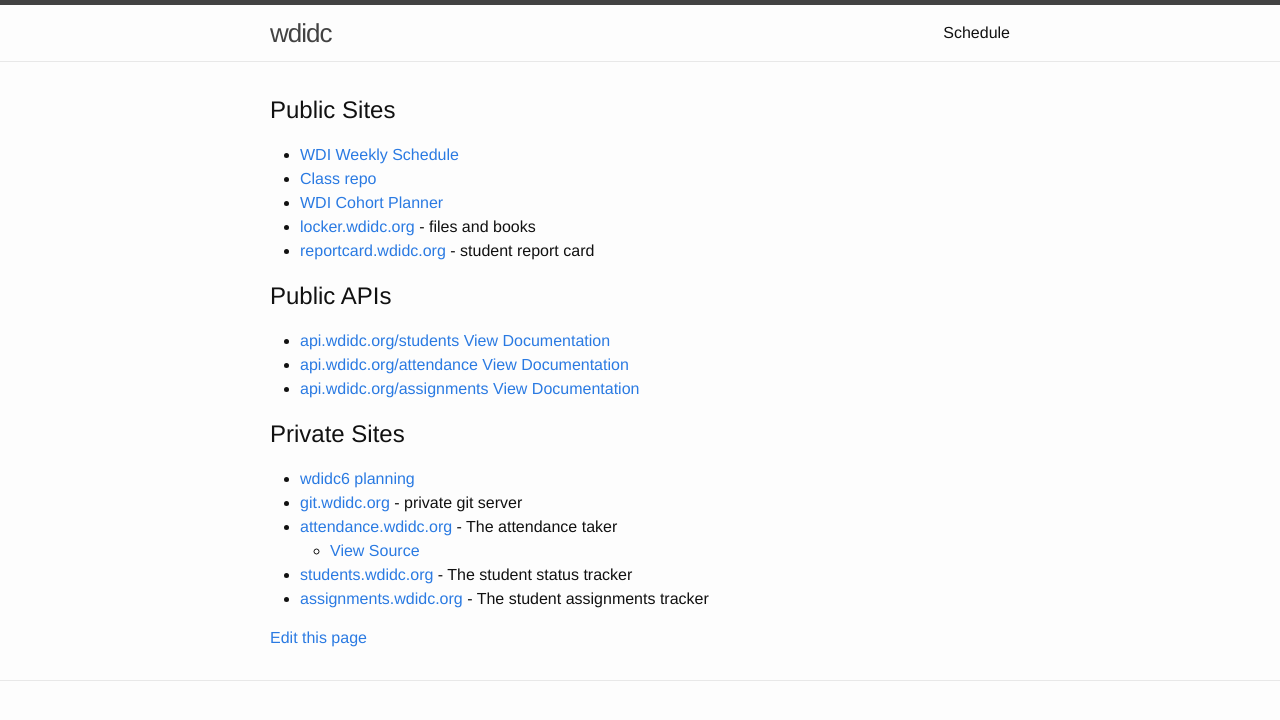
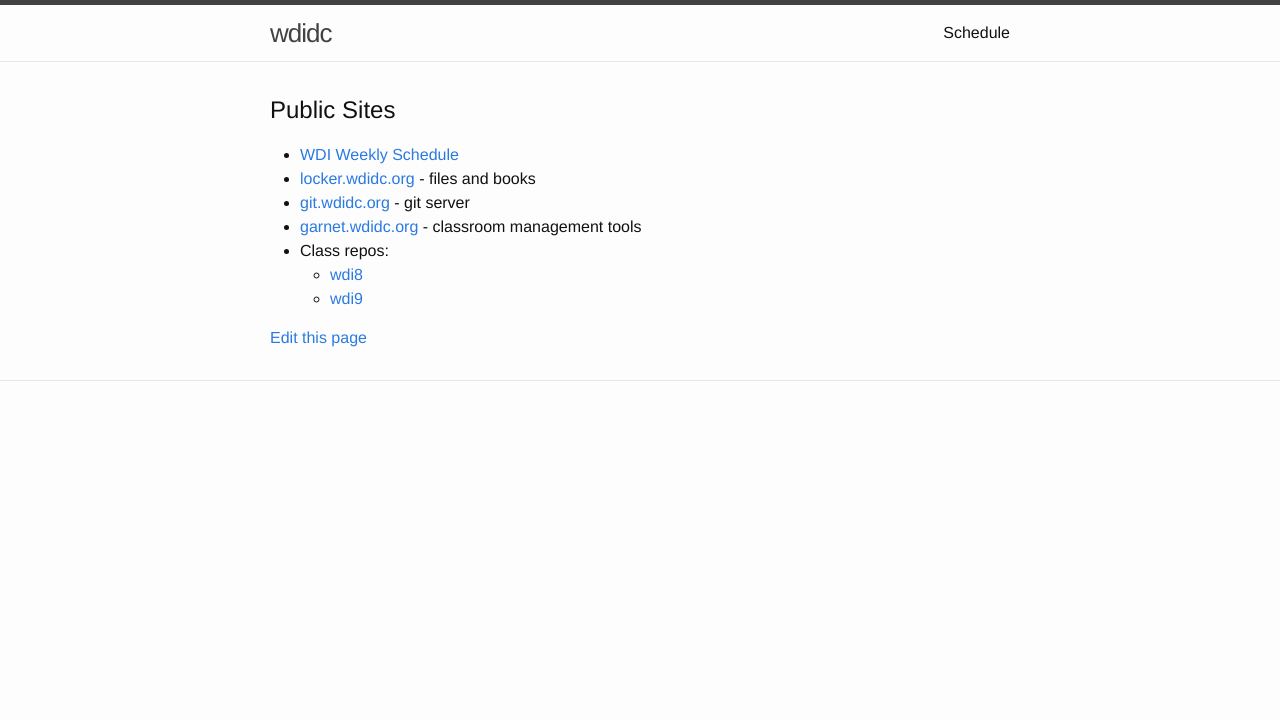
Before and after one commit to wdidc/wdidc.org, a Jekyll site: the page built from index.html, in a window 1280 px wide. Shown: the top 720 px of the page. Built offline with Jekyll 4.4.1, drawn with Linux system fonts in a browser that asks for light colours.

Commit message:
Update index.html

```diff
--- a/index.html
+++ b/index.html
@@ -9,55 +9,18 @@ layout: default
       <a href='http://wdidc.org/schedule/'>WDI Weekly Schedule</a>
     </li>
     <li>
-      <a href='https://github.com/ga-dc/peanut-butter-and-jelly'>Class repo</a>
-    </li>
-    <li>
-      <a href='https://trello.com/b/7stjI2Xz/dc-wdi-6'>WDI Cohort Planner</a>
-    </li>
-    <li>
       <a href='http://locker.wdidc.org'>locker.wdidc.org</a> - files and books
     </li>
     <li>
-      <a href='http://reportcard.wdidc.org'>reportcard.wdidc.org</a> - student report card
-    </li>
-
-
-  </ul>
-  <h2>Public APIs</h2>
-  <ul>
-    <li>
-      <a href='http://api.wdidc.org/students'>api.wdidc.org/students</a>
-      <a href='https://github.com/wdidc/api-students'>View Documentation</a>
+      <a href='http://git.wdidc.org/'>git.wdidc.org</a> - git server
     </li>
     <li>
-      <a href='http://api.wdidc.org/attendance'>api.wdidc.org/attendance</a>
-      <a href='https://github.com/wdidc/api-attendance'>View Documentation</a>
+      <a href='http://garnet.wdidc.org/'>garnet.wdidc.org</a> - classroom management tools
     </li>
-    <li>
-      <a href='http://api.wdidc.org/assignments'>api.wdidc.org/assignments</a>
-      <a href='https://github.com/wdidc/assignments'>View Documentation</a>
-    </li>
-  </ul>
-  <h2>Private Sites</h2>
-  <ul>
-    <li>
-      <a href='https://trello.com/b/xnzE84vv/wdi6-planning'>wdidc6 planning</a>
-    </li>
-    <li>
-      <a href='http://git.wdidc.org/'>git.wdidc.org</a> - private git server
-    </li>
-     <li>
-      <a href='http://attendance.wdidc.org'>attendance.wdidc.org</a> - The attendance taker
-      <ul>
-        <li><a href='https://github.com/wdidc/attendance'>View Source</a></li>
-      </ul>
-    </li>
-     <li>
-      <a href='http://students.wdidc.org'>students.wdidc.org</a> - The student status tracker
-    </li>
-    <li>
-      <a href='http://assignments.wdidc.org/'>assignments.wdidc.org</a> - The student assignments tracker
-    </li>
-
+    <li> Class repos:
+    <ul>
+      <li><a href="https://github.com/ga-dc/wdi8">wdi8</a></li>
+      <li><a href="https://github.com/ga-dc/wdi9">wdi9</a></li>
+    </ul>
   </ul>
 </div>
```
